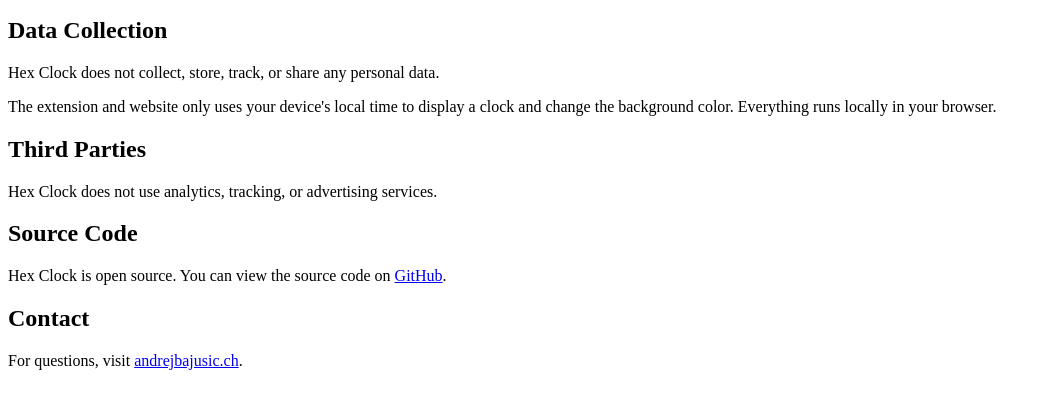
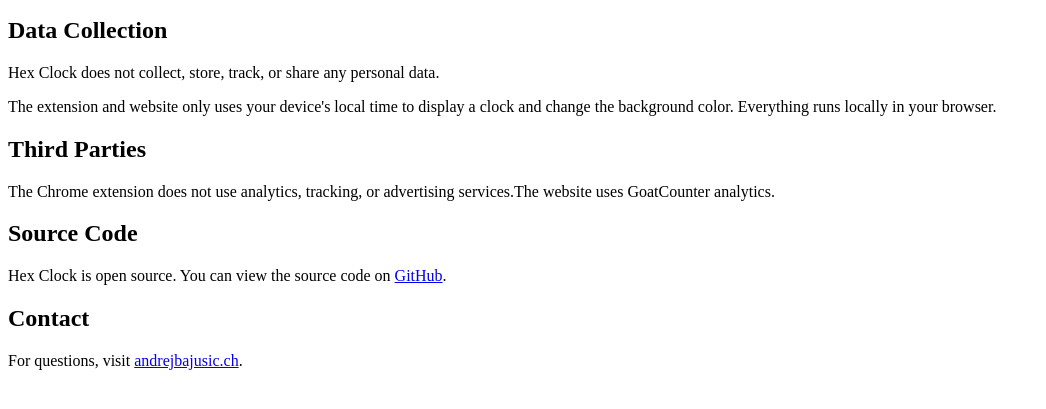
Before and after one commit to AndPan3/clock, a plain HTML site: page privacy.html in a window 1280 px wide. Shown: the part 101-510 px from the top of the page, without its empty margins (0-1046 px from the left). Drawn offline with Linux system fonts and the light colour scheme.

Commit message:
Update privacy.html

```diff
--- a/privacy.html
+++ b/privacy.html
@@ -15,7 +15,7 @@
     <p>The extension and website only uses your device's local time to display a clock and change the background color. Everything runs locally in your browser.</p>
 
     <h2>Third Parties</h2>
-    <p>Hex Clock does not use analytics, tracking, or advertising services.</p>
+    <p>The Chrome extension does not use analytics, tracking, or advertising services.The website uses GoatCounter analytics.</p>
 
     <h2>Source Code</h2>
     <p>Hex Clock is open source. You can view the source code on <a href="https://github.com/AndPan3/clock">GitHub</a>.</p>
```
